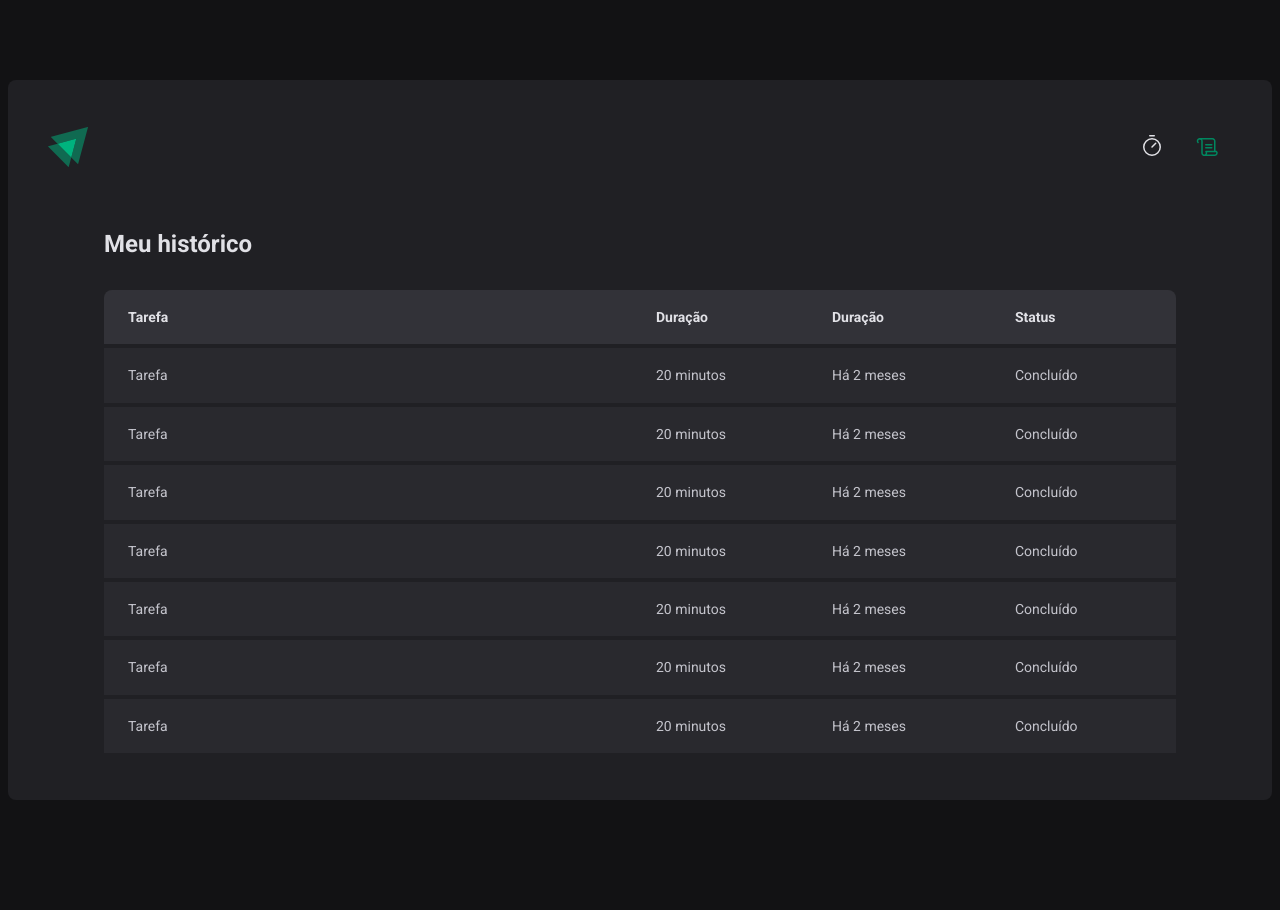
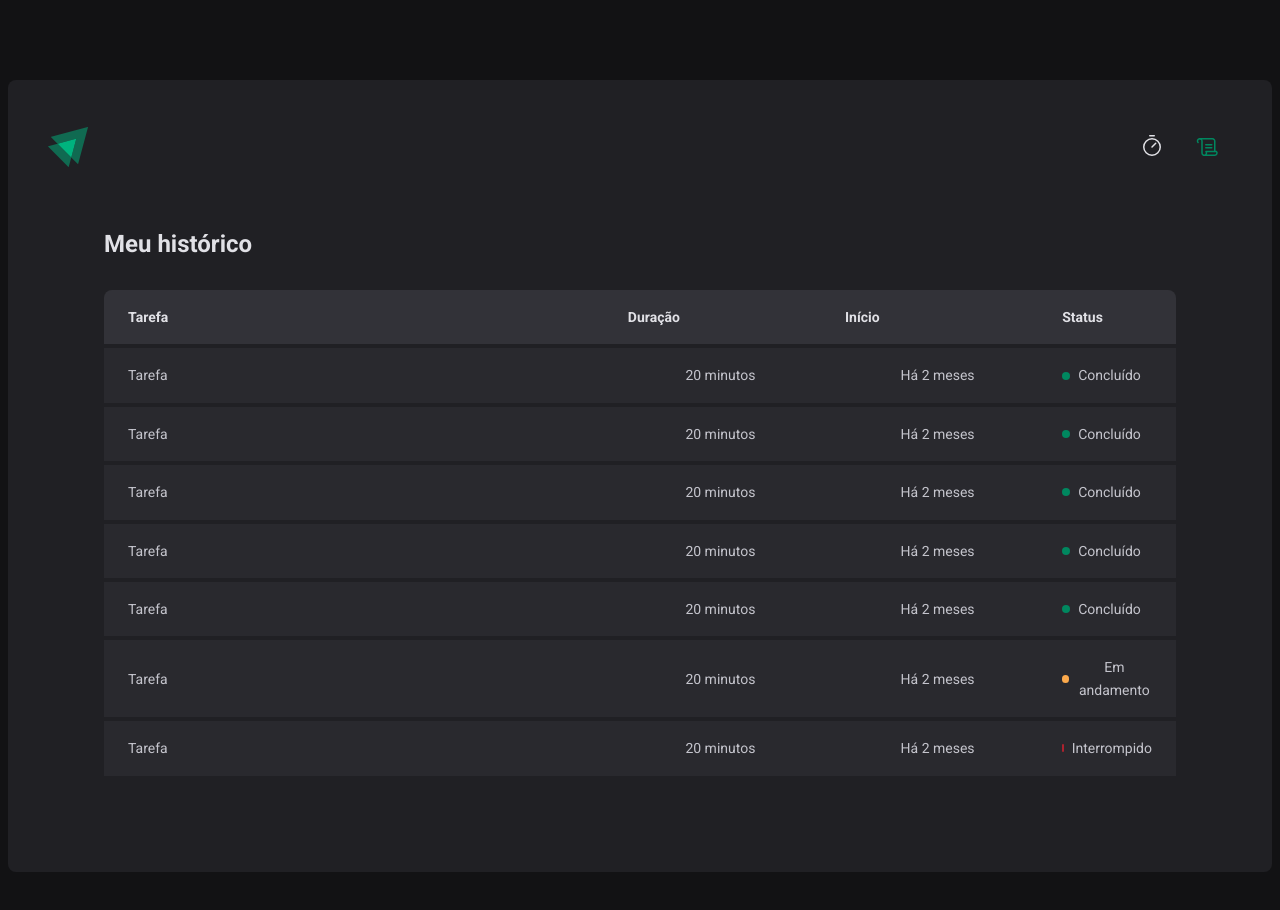
Before and after one commit to WagnerSousaLima/timerPomodoro, a React (Vite) app: page /history in a window 1280 px wide. Shown: the top 910 px of the page. Before the commit the page ends 880 px from the top, so only its background shows below. Built offline with nearby package versions, Linux system fonts and the light colour scheme.

Commit message:
Componente Status

```diff
--- a/src/layouts/DefaultLayout/styles.ts
+++ b/src/layouts/DefaultLayout/styles.ts
@@ -2,7 +2,7 @@ import styled from "styled-components";
 
 export const LayoutContainer = styled.div`
   max-width: 74rem;
-  height: calc(100vh - 10rem);
+  min-height: calc(100vh - 10rem);
   margin: 5rem auto;
   padding: 2.5rem;
 
--- a/src/pages/History/index.tsx
+++ b/src/pages/History/index.tsx
@@ -1,4 +1,4 @@
-import { HistoryContainer, HistoryList } from "./styles";
+import { HistoryContainer, HistoryList, Status } from "./styles";
 
 export function History() {
   return (
@@ -11,7 +11,7 @@ export function History() {
             <tr>
               <th>Tarefa</th>
               <th>Duração</th>
-              <th>Duração</th>
+              <th>Início</th>
               <th>Status</th>
             </tr>
           </thead>
@@ -20,43 +20,57 @@ export function History() {
               <td>Tarefa</td>
               <td>20 minutos</td>
               <td>Há 2 meses</td>
-              <td>Concluído</td>
+              <td>
+                <Status statusColor="green">Concluído</Status>
+              </td>
             </tr>
             <tr>
               <td>Tarefa</td>
               <td>20 minutos</td>
               <td>Há 2 meses</td>
-              <td>Concluído</td>
+              <td>
+                <Status statusColor="green">Concluído</Status>
+              </td>
             </tr>
             <tr>
               <td>Tarefa</td>
               <td>20 minutos</td>
               <td>Há 2 meses</td>
-              <td>Concluído</td>
+              <td>
+                <Status statusColor="green">Concluído</Status>
+              </td>
             </tr>
             <tr>
               <td>Tarefa</td>
               <td>20 minutos</td>
               <td>Há 2 meses</td>
-              <td>Concluído</td>
+              <td>
+                <Status statusColor="green">Concluído</Status>
+              </td>
             </tr>
             <tr>
               <td>Tarefa</td>
               <td>20 minutos</td>
               <td>Há 2 meses</td>
-              <td>Concluído</td>
+              <td>
+                <Status statusColor="green">Concluído</Status>
+              </td>
             </tr>
             <tr>
               <td>Tarefa</td>
               <td>20 minutos</td>
               <td>Há 2 meses</td>
-              <td>Concluído</td>
+              <td>
+                <Status statusColor="yellow">Em andamento</Status>
+              </td>
             </tr>
             <tr>
               <td>Tarefa</td>
               <td>20 minutos</td>
               <td>Há 2 meses</td>
-              <td>Concluído</td>
+              <td>
+                <Status statusColor="red">Interrompido</Status>
+              </td>
             </tr>
           </tbody>
         </table>
--- a/src/pages/History/styles.ts
+++ b/src/pages/History/styles.ts
@@ -3,6 +3,8 @@ import styled from "styled-components";
 export const HistoryContainer = styled.main`
   flex: 1;
   padding: 3.5rem;
+  width: 100%;
+  box-sizing: border-box;
 
   display: flex;
   flex-direction: column;
@@ -15,13 +17,15 @@ export const HistoryContainer = styled.main`
 
 export const HistoryList = styled.div`
   flex: 1;
-  overflow: auto;
   margin-top: 2rem;
+  width: 100%;
+  overflow-x: auto;
 
   table {
     width: 100%;
     border-collapse: collapse;
     min-width: 600px;
+    table-layout: fixed;
 
     th {
       background-color: ${(props) => props.theme["gray-600"]};
@@ -34,11 +38,21 @@ export const HistoryList = styled.div`
       &:first-child {
         border-top-left-radius: 8px;
         padding-left: 1.5rem;
+        width: 50%;
+      }
+
+      &:nth-child(2) {
+        width: 20%;
+      }
+
+      &:nth-child(3) {
+        width: 20%;
       }
 
       &:last-child {
         border-top-right-radius: 8px;
         padding-right: 1.5rem;
+        width: 10%;
       }
     }
 
@@ -48,15 +62,54 @@ export const HistoryList = styled.div`
       padding: 1rem;
       font-size: 0.875rem;
       line-height: 1.6;
+      word-wrap: break-word;
 
       &:first-child {
         width: 50%;
         padding-left: 1.5rem;
       }
 
+      &:nth-child(2) {
+        width: 20%;
+        text-align: center;
+      }
+
+      &:nth-child(3) {
+        width: 20%;
+        text-align: center;
+      }
+
       &:last-child {
+        width: 10%;
         padding-right: 1.5rem;
+        text-align: center;
       }
     }
   }
 `;
+
+const STATUS_COLORS = {
+  yellow: "yellow-500",
+  green: "green-500",
+  red: "red-500",
+} as const;
+
+interface StatusProps {
+  statusColor: keyof typeof STATUS_COLORS;
+}
+
+export const Status = styled.span.withConfig({
+  shouldForwardProp: (prop) => !["statusColor"].includes(prop),
+})<StatusProps>`
+  display: flex;
+  align-items: center;
+  gap: 0.5rem;
+
+  &::before {
+    content: "";
+    width: 0.5rem;
+    height: 0.5rem;
+    border-radius: 9999px;
+    background: ${(props) => props.theme[STATUS_COLORS[props.statusColor]]};
+  }
+`;
```
